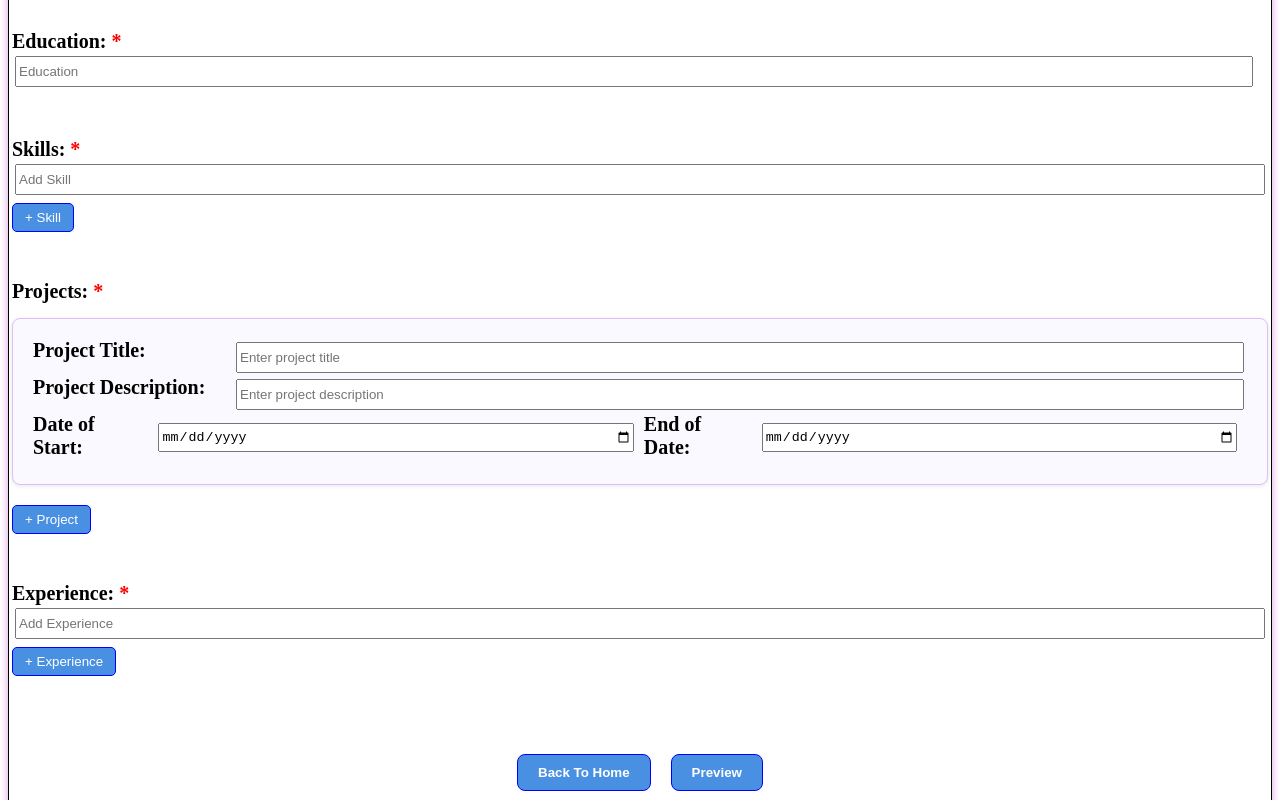
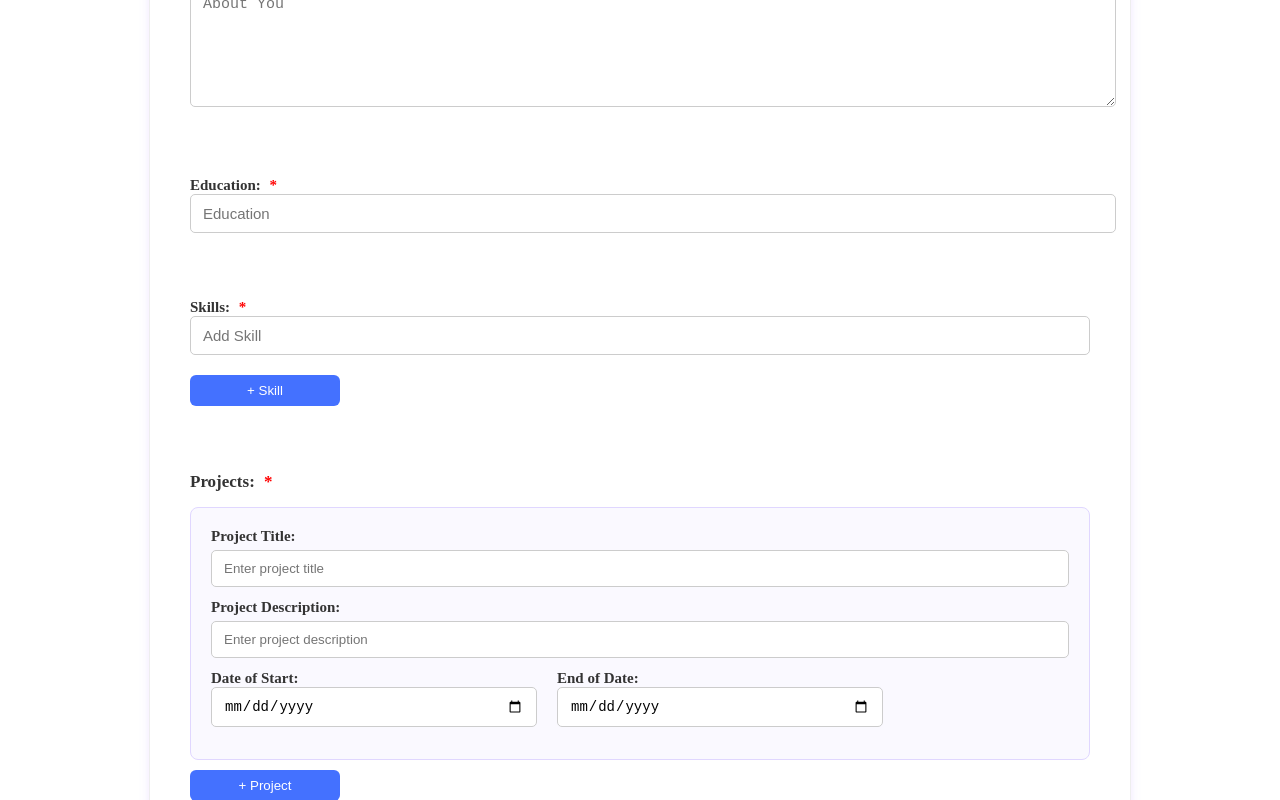
Before and after one commit to simransh05/Resume-App, a React (Vite) app in the folder Frontend/: page /form in a window 1280 px wide. Shown: the part 560-1360 px from the top of the page. Built offline with nearby package versions, Linux system fonts and the light colour scheme; no server answers.

Commit message:
Improve UI

```diff
--- a/Frontend/package.json
+++ b/Frontend/package.json
@@ -10,6 +10,7 @@
     "preview": "vite preview"
   },
   "dependencies": {
+    "antd": "^5.27.6",
     "axios": "^1.12.2",
     "dotenv": "^17.2.3",
     "react": "^19.1.1",
--- a/Frontend/src/Components/Form.jsx
+++ b/Frontend/src/Components/Form.jsx
@@ -64,6 +64,14 @@ function Form() {
   }
   const handleProjectChange = (index, field, value) => {
     const newProjects = [...data.projects];
+    if (typeof newProjects[index] !== "object") {
+      newProjects[index] = {
+        title: "",
+        description: "",
+        start_date: "",
+        end_date: "",
+      };
+    }
     newProjects[index][field] = value;
     setData({ ...data, projects: newProjects });
   };
--- a/Frontend/src/Components/Resume.jsx
+++ b/Frontend/src/Components/Resume.jsx
@@ -69,7 +69,7 @@ function Resume() {
               {resumeData.projects?.map((project, index) => (
                 <li key={index}>
                   <div className="project-info">
-                    <strong>{project.title}</strong><br />
+                    <strong>{resumeData.projects.length > 1 && index + 1 + " "}{project.title}</strong><br />
                     <em>{project.start_date} - {project.end_date}</em><br />
                   </div>
                   <span>{project.description}</span>
--- a/Frontend/src/Form.css
+++ b/Frontend/src/Form.css
@@ -1,175 +1,213 @@
 .container {
-    font-family: 'Times New Roman', Times, serif;
+    max-width: 900px;
+    margin: 40px auto;
+    padding: 40px;
+    background-color: #fff;
+    border: 1px solid #eee;
+    border-radius: 10px;
+    box-shadow: 0 0 10px rgba(210, 180, 255, 0.3);
+}
+
+.container h1 {
+    text-align: center;
+    font-size: 28px;
+    color: #222;
+    margin-bottom: 30px;
+}
+
+.form-label {
+    display: block;
+    font-weight: 600;
+    color: #333;
+    margin-bottom: 8px;
+    font-size: 15px;
+}
+
+.form-input,
+.form-textarea {
+    width: 100%;
+    padding: 10px 12px;
+    border: 1px solid #ccc;
+    border-radius: 5px;
+    font-size: 15px;
+    background-color: #fff;
+}
+
+.form-input:focus,
+.form-textarea:focus {
+    border-color: #6c63ff;
+    outline: none;
+    box-shadow: 0 0 4px rgba(108, 99, 255, 0.4);
+}
+
+.form-textarea {
+    height: 100px;
+    resize: vertical;
+}
+
+.required {
+    color: red;
+    margin-left: 5px;
+}
+
+.array-field {
+    display: flex;
+    align-items: center;
+    margin-bottom: 10px;
+    gap: 10px;
+}
+
+.add-btn,
+.remove-btn {
+    background-color: #4471ff;
+    color: white;
+    border: none;
+    border-radius: 6px;
+    padding: 8px 14px;
+    cursor: pointer;
+    font-weight: 500;
+}
+
+.add-btn {
+    width: 150px;
+    margin-top: 10px;
+}
+
+.add-btn:hover {
+    background-color: #365ad6;
+}
+
+.remove-btn {
+    background-color: #ff4d4d;
+    padding: 6px 10px;
+    border-radius: 6px;
+}
+
+.remove-btn:hover {
+    background-color: #e63c3c;
+}
+
+.project-box {
+    position: relative;
+    background-color: #faf9ff;
+    border: 1px solid #e0d7ff;
+    padding: 20px;
+    border-radius: 8px;
+    margin-top: 15px;
+}
+
+.project-box:first-child {
+    margin-top: 10px;
+}
+
+.remove {
+    position: absolute;
+    top: 10px;
+    right: 10px;
+    background: #ff4d4d;
+    border: none;
+    color: #fff;
+    padding: 6px 10px;
+    font-size: 14px;
+    border-radius: 6px;
+    cursor: pointer;
+    justify-content: center;
+    width: 70px;
+    height: 200px;
+}
+
+.remove:hover {
+    background: #e63946;
+}
+
+.project-group,
+.project-group-2 {
     display: flex;
     flex-direction: column;
+    margin-bottom: 12px;
+}
+
+.label-form,
+.label-form-2 {
+    font-weight: 600;
+    margin-bottom: 5px;
+    color: #333;
+}
+
+.project-group input,
+.project-group-2 input {
+    padding: 10px 12px;
+    border-radius: 5px;
+    border: 1px solid #ccc;
+}
+
+.project-group-2 input {
+    width: 750px;
+}
+
+.project-group input:focus,
+.project-group-2 input:focus {
+    border-color: #6c63ff;
+    outline: none;
+    box-shadow: 0 0 4px rgba(108, 99, 255, 0.4);
+}
+
+.date-fields,
+.date-fields-2 {
+    display: flex;
+    gap: 20px;
+}
+
+.project-group-2 .dates {
+    width: 300px;
+}
+
+.dates {
+    padding: 8px 10px;
+    border: 1px solid #ccc;
+    border-radius: 6px;
+    font-size: 14px;
+    width: 300px;
+}
+
+.submit {
+    display: flex;
+    justify-content: center;
     align-items: center;
-    justify-content: center;
-    border: 1px solid black;
-    border-radius: 5px;
-    box-shadow: 0 0 10px plum;
-    padding: 20px;
+    gap: 20px;
+    margin-top: 40px;
+}
+
+.submit-btn {
+    background-color: #4471ff;
+    color: #fff;
+    border: none;
+    border-radius: 8px;
+    padding: 10px 24px;
+    font-size: 16px;
+    cursor: pointer;
+    font-weight: 500;
+    width: 250px;
+    height: 50px;
+}
+
+.submit-btn:hover {
+    background-color: #365ad6;
+    transform: translateY(-1px);
+}
+
+.main {
+    font-weight: 700;
+    font-size: 17px;
+    color: #333;
+    margin-bottom: 10px;
 }
 
 .resume-form {
     display: flex;
     flex-direction: column;
-    font-size: 20px;
-    gap: 10px;
+    gap: 20px;
 }
-
-input,
-textarea {
-    display: block;
-    margin: auto;
-    width: 1230px;
-    height: 25px;
-}
-
-textarea {
-    height: 80px;
-}
-
-
-label {
-    display: block;
-    font-weight: 600;
-    margin-bottom: 5px;
-}
-
-
-input:focus,
-textarea:focus {
-    border-color: violet;
-    outline: none;
-}
-
-.required {
-    color: red;
-}
-
-.array-field {
-    display: flex;
-}
-
-.array-field input:first-child {
-    width: 100%;
-}
-
-.array-field input {
-    width: 94%;
-}
-
-.array-field button {
-    width: 6%;
-}
-
-input {
-    margin: 3px;
-}
-
-.project-box {
-    display: flex;
-    border: 1px solid #e0bdf7;
-    background-color: #faf9ff;
-    border-radius: 8px;
-    padding: 20px;
-    margin: 15px 0;
-    box-shadow: 0 1px 4px rgba(0, 0, 0, 0.1);
-}
-
-.main {
-    margin-bottom: 10px;
-}
-
-.project-group {
-    display: flex;
-}
-
-.label-form {
-    width: 200px;
-}
-
-.project-group input {
-    width: 1000px;
-}
-
-.date-fields,
-.date-fields-2 {
-    display: flex;
-}
-
-.date-fields input {
-    width: 475px;
-    margin: 10px;
-}
-
-.project-group-2 {
-    display: flex;
-}
-
-.label-form-2 {
-    width: 200px;
-}
-
-.project-group-2 input {
-    width: 930px;
-}
-
-.date-fields-2 input {
-    width: 430px;
-    margin: 10px;
-}
-
-.add-btn,
-.remove,
-.remove-btn {
-    background-color: #4a90e2;
-    color: white;
-    padding: 6px 12px;
-    border: 1px solid blue;
-    border-radius: 5px;
-    cursor: pointer;
-    margin-top: 5px;
-}
-
-.add-btn:hover {
-    background-color: #357ab7;
-}
-
-.remove,
-.remove-btn {
-    background-color: #f44336;
-    width: 5%;
-    color: white;
-}
-
-.remove:hover {
-    background-color: #d32f2f;
-}
-
-.submit {
-    display: flex;
-    justify-content: center;
-    gap: 20px;
-    margin-top: 30px;
-}
-
-.submit-btn {
-    background-color: #4a90e2;
-    color: white;
-    padding: 10px 20px;
-    border-radius: 8px;
-    border: 1px solid blue;
-    font-weight: 600;
-    cursor: pointer;
-    transition: 0.2s;
-}
-
-.submit-btn:hover {
-    background-color: #357ab7;
-}
-
-
 
 @media (max-width:992px) {
     .container {
```
Also changed, not shown: 1 other file (tests, documents, lock files or other folders).
